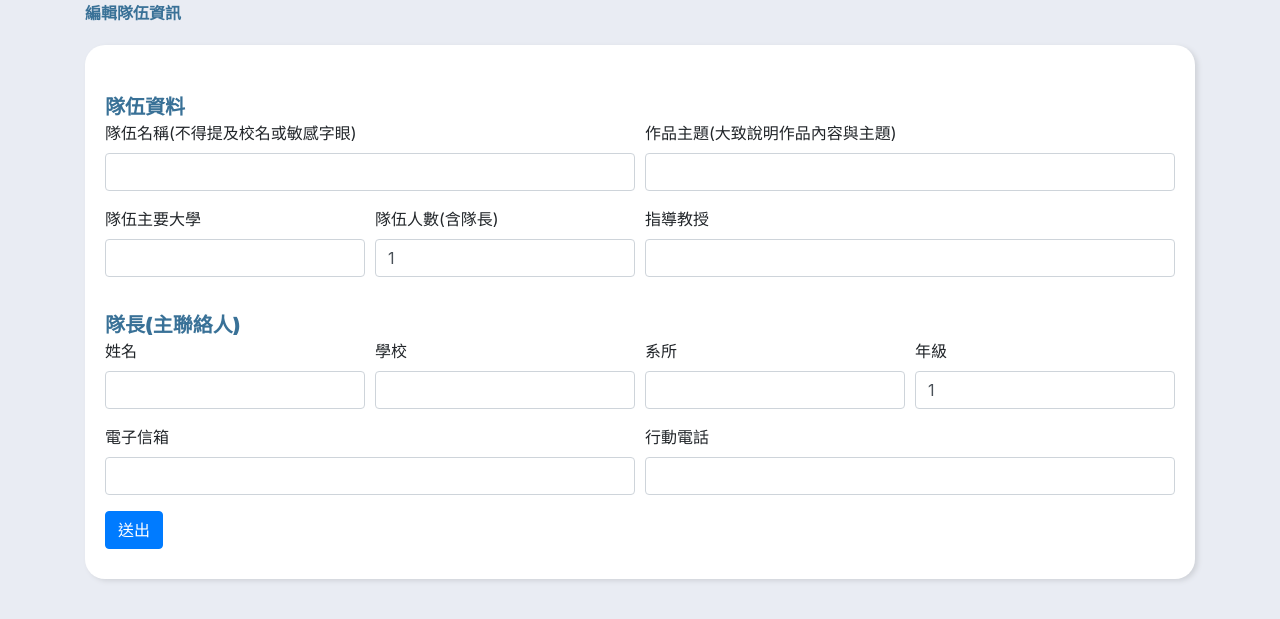
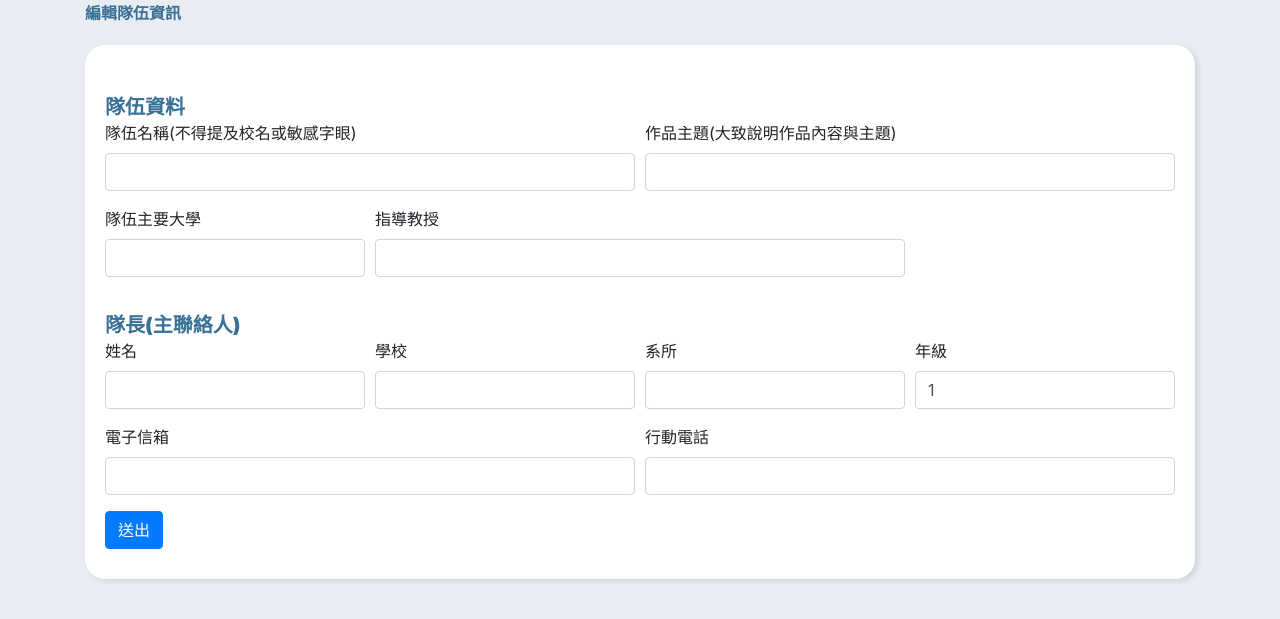
Before and after one commit to guangyawli/reg, a Django app: template templates/idea/add_team.html in a window 1280 px wide. Shown: the part 135-754 px from the top of the page. Run offline with Django 3.2, Linux system fonts and the light colour scheme; the template is opened without the code that fills it: values that come from a table or form of the project are taken from there, others are empty; some libraries are stand-ins or nearby versions.

Commit message:
remove player_num in team add/team modify page

```diff
--- a/idea/forms.py
+++ b/idea/forms.py
@@ -22,7 +22,7 @@ class TeamDataForm(forms.ModelForm):
 class TeamMemberForm(forms.ModelForm):
     class Meta:
         model = TeamMember
-        exclude = ['team']
+        exclude = ['team', 'player_num']
         widgets = {
             'member_name': forms.TextInput(attrs={'class': 'form-control', 'required': 'required'}),
             'school_name': forms.TextInput(attrs={'class': 'form-control', 'required': 'required'}),
@@ -30,7 +30,7 @@ class TeamMemberForm(forms.ModelForm):
             'department_grade': forms.TextInput(attrs={'class': 'form-control'}),
             'phone_number': forms.TextInput(attrs={'class': 'form-control'}),
             'email_addr': forms.EmailInput(attrs={'class': 'form-control', 'required': 'required'}),
-            'player_num': forms.NumberInput(attrs={'class': 'form-control', 'id': "player_num"}),
+            # 'player_num': forms.NumberInput(attrs={'class': 'form-control', 'id': "player_num"}),
         }
 
     def clean_department_grade(self):
--- a/templates/idea/add_team.html
+++ b/templates/idea/add_team.html
@@ -25,10 +25,11 @@
                           <label>隊伍主要大學</label>
                           {{ form.team_school }}
                         </div>
-                        <div class="col-md-3 mb-3">
-                          <label>隊伍人數(含隊長)</label>
-                          {{ mem1.player_num }}
-                        </div>
+{#                        <div class="col-md-3 mb-3">#}
+{#                          <label>隊伍人數(含隊長)</label>#}
+{#                          {{ mem1.player_num }}#}
+{#                        </div>#}
+
                         <div class="col-md-6 mb-3">
                           <label>指導教授</label>
                           {{ form.team_teacher }}
```
